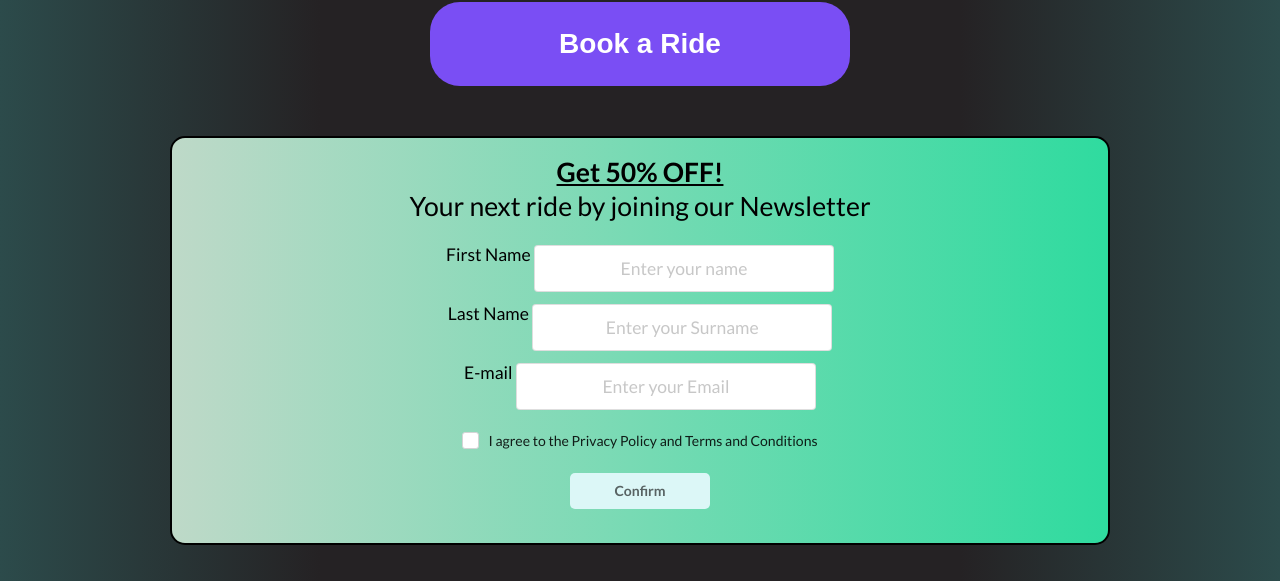
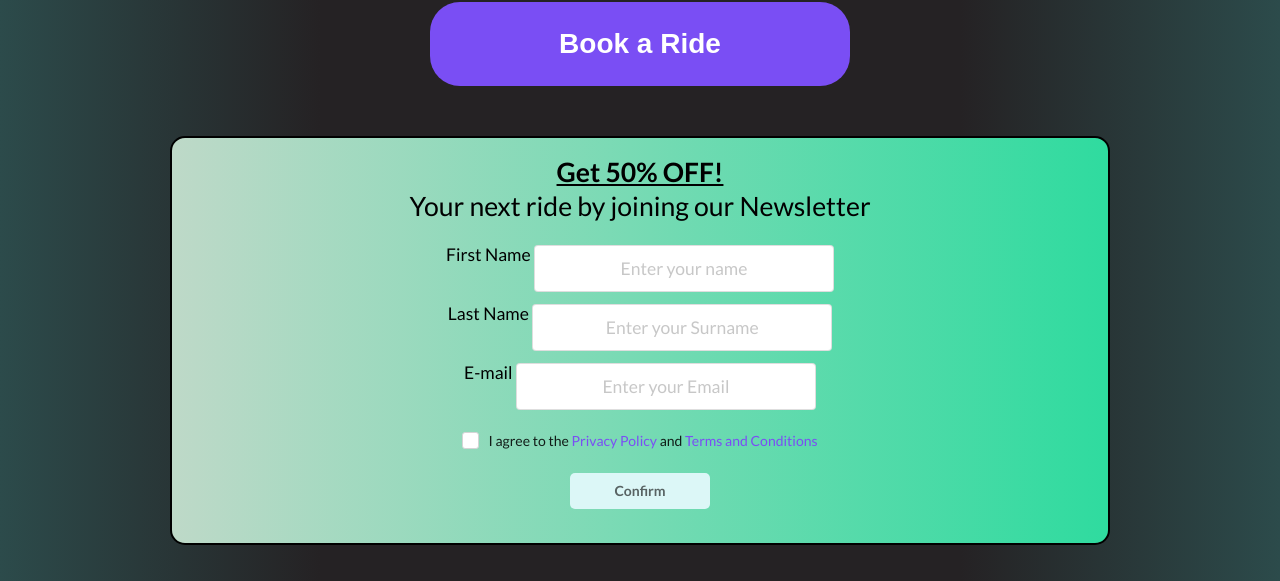
Before and after one commit to jchamnankool/aerotaxi, a Vue app: page / in a window 1280 px wide. Shown: the part 1012-1593 px from the top of the page. Built offline with nearby package versions, Linux system fonts and the light colour scheme; a web font is replaced by a local one.

Commit message:
Made checkbox label have simulated links

```diff
--- a/src/components/SubscribeForm.vue
+++ b/src/components/SubscribeForm.vue
@@ -47,7 +47,7 @@
             <div class="field">
                 <div class="ui checkbox">
                     <input class="ui checkbox" type="checkbox" v-model="agreed" />
-                    <label>I agree to the Privacy Policy and Terms and Conditions</label>
+                    <label>I agree to the <a href="#">Privacy Policy</a> and <a href="#">Terms and Conditions</a></label>
                     <ul v-if="agreeError !== ''">
                         <li>{{  agreeError  }}</li>
                     </ul>
@@ -182,9 +182,12 @@ export default {
     border-radius: 15px;
     margin: 24px 10px;
     text-align: center;
-    background-color: grey;
     color: #000;
     padding: 24px 0;
+}
+
+a {
+    color: #7A4EF4;
 }
 
 .formField {
@@ -220,7 +223,6 @@ h1 {
 #eggs {
     font-size: 125%;
     display: inline-block;
-
 }
 
 #btn {
```
